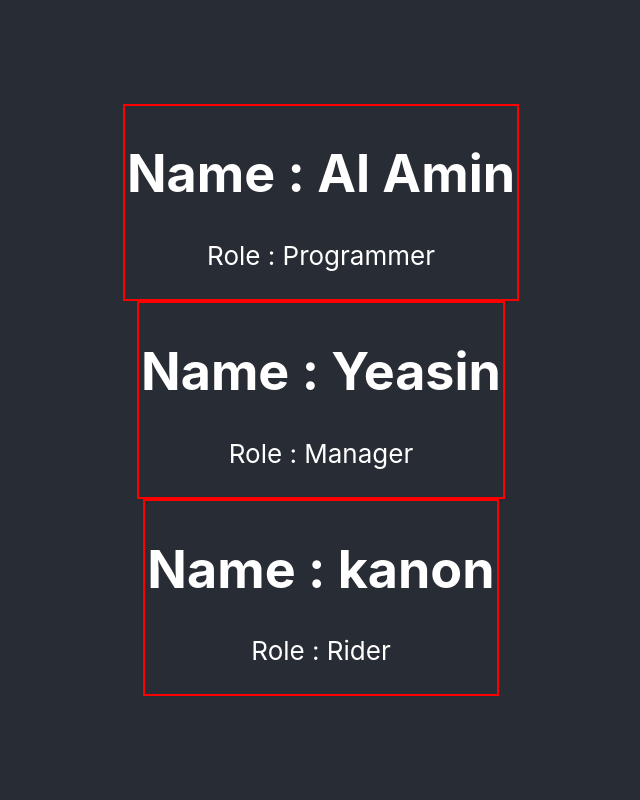
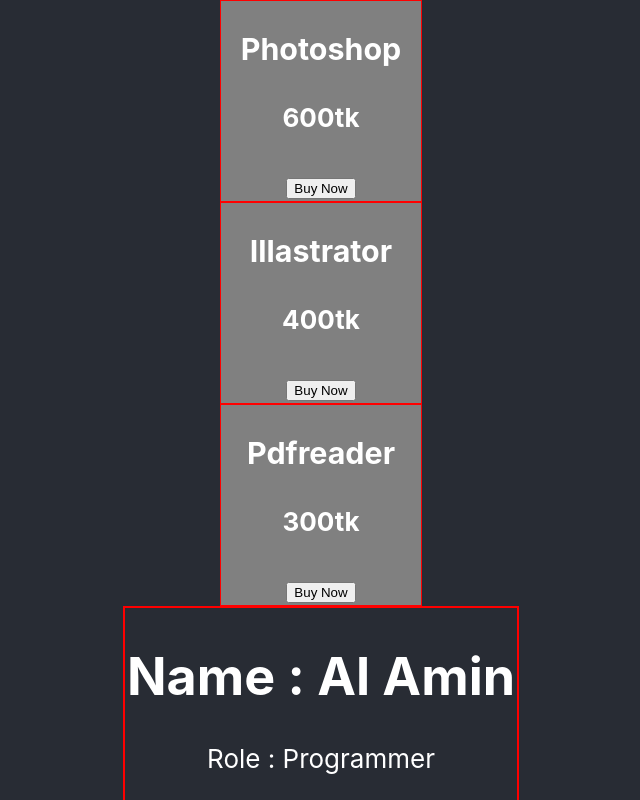
Before and after one commit to hossainalamin/react_js_core, a React (Create React App) app: page / in a window 1280 px wide. Shown: the top 800 px of the page, without its empty margins (319-959 px from the left). Built offline with nearby package versions, Linux system fonts and the light colour scheme.

Commit message:
passing object to props

```diff
--- a/src/App.js
+++ b/src/App.js
@@ -4,7 +4,6 @@
   backgroundColor : "cyan",
   border : '2px'
 }
-function App() {
 const personOne = {
   name : "Al Amin",
   job : "Programmer"
@@ -19,9 +18,18 @@
   name : "kanon",
   job : "Rider"
 }
+function App() {
+  const productName = [
+    {"name" : "Photoshop","Price" : "600tk"},
+    {"name" : "Illastrator","Price" : "400tk"},
+    {"name" : "Pdfreader","Price" : "300tk"},
+  ]
   return (
     <div className="App">
       <header className="App-header">
+        <Product productName={productName[0]} ></Product>
+        <Product productName={productName[1]} ></Product>
+        <Product productName={productName[2]} ></Product>
         <Person name={personOne.name} role={personOne.job}></Person>
         <Person name={personTwo.name} role={personTwo.job}></Person>
         <Person name={personThree.name} role={personThree.job}></Person>
@@ -41,5 +49,20 @@
     </div>
   )
 }
-
+function Product(props){
+  const productStyle = {
+    border : "1px solid red",
+    borderRadious : "5px",
+    backgroundColor : "gray",
+    height : "200px",
+    width : "200px"
+  }
+  return (
+    <div style={productStyle}>
+      <h3>{props.productName.name}</h3>
+      <h4>{props.productName.Price}</h4>
+      <button>Buy Now</button>
+    </div>
+  )
+}
 export default App;
```
Lines whose indentation alone changed are shown as unchanged.
